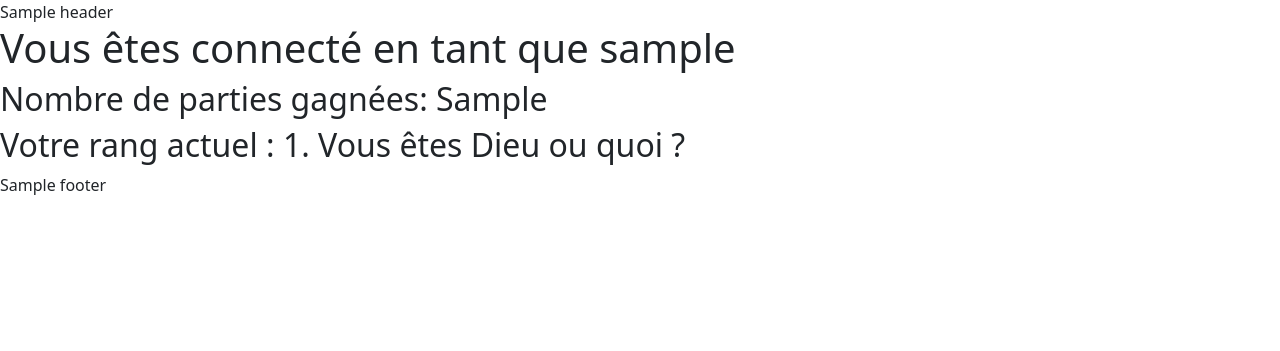
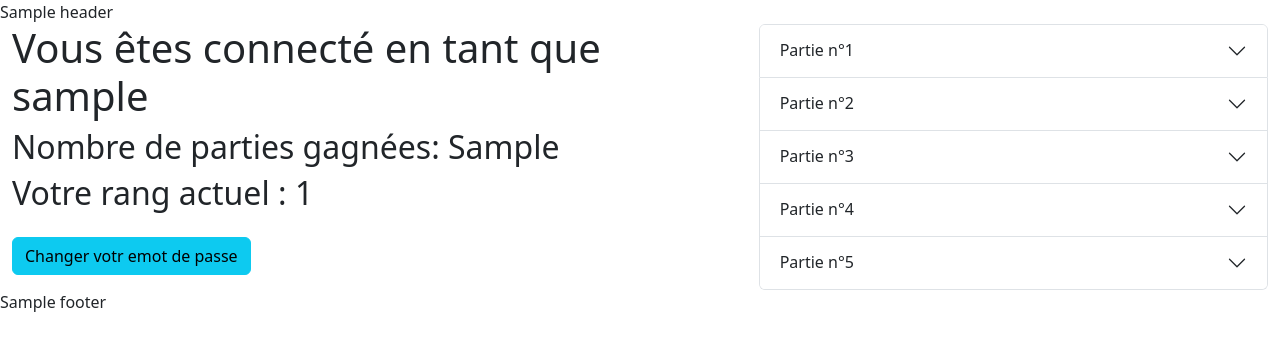
Before and after one commit to MatheoWintrebert/mvc_project, a PHP site: template src/views/profile.php in a window 1280 px wide. Shown: the top 351 px of the page. Run offline with PHP 8.4, Linux system fonts and the light colour scheme; the template is opened without the code that fills it: most values are stand-ins (such as "Sample title", 1, 10 or a date in 2020).

Commit message:
Template de la page profile

```diff
--- a/src/views/profile.php
+++ b/src/views/profile.php
@@ -1,3 +1,32 @@
-<h1>Vous êtes connecté en tant que <?php echo $username; ?></h1>
-<h2>Nombre de parties gagnées: <?php echo $nbWonGames; ?></h2>
-<h2>Votre rang actuel : <?php echo $currentRank; ?><?php echo $currentRank === 1 ? ". Vous êtes Dieu ou quoi ?" : "" ?></h2>
+<div class="container-fluid">
+  <div class="row">
+    <div class="col-12 col-sm-7">
+      <h1>Vous êtes connecté en tant que <?php echo $username; ?></h1>
+      <h2>Nombre de parties gagnées: <?php echo $nbWonGames; ?></h2>
+      <h2>Votre rang actuel : <?php echo $currentRank; ?></h2>
+      <a href="./?action=change_password" class="btn btn-info mt-3">Changer votr emot de passe</a>
+    </div>
+    <div class="col-12 col-sm-5">
+      <div class="accordion" id="accordionGames">
+        <?php for ($i = 1; $i < 6; $i++) { ?>
+          <div class="accordion-item">
+            <h2 class="accordion-header">
+              <button class="accordion-button collapsed" type="button" data-bs-toggle="collapse" data-bs-target="#collapse<?php echo $i; ?>" aria-expanded="false" aria-controls="collapse<?php echo $i; ?>">
+                Partie n°<?php echo $i; ?>
+              </button>
+            </h2>
+            <div id="collapse<?php echo $i; ?>" class="accordion-collapse collapse" data-bs-parent="#accordionGames">
+              <div class="accordion-body">
+                <strong>Lorem ipsum odor amet, consectetuer adipiscing elit.</strong>
+                Turpis molestie luctus, orci nascetur maecenas ex.
+                Cras blandit natoque tortor commodo, nec facilisis nisi sapien.
+                Semper ultricies purus mus nunc sapien sociosqu justo.
+                Scelerisque maximus congue ultrices libero sem fusce.
+              </div>
+            </div>
+          </div>
+        <?php }; ?>
+      </div>
+    </div>
+  </div>
+</div>
```
